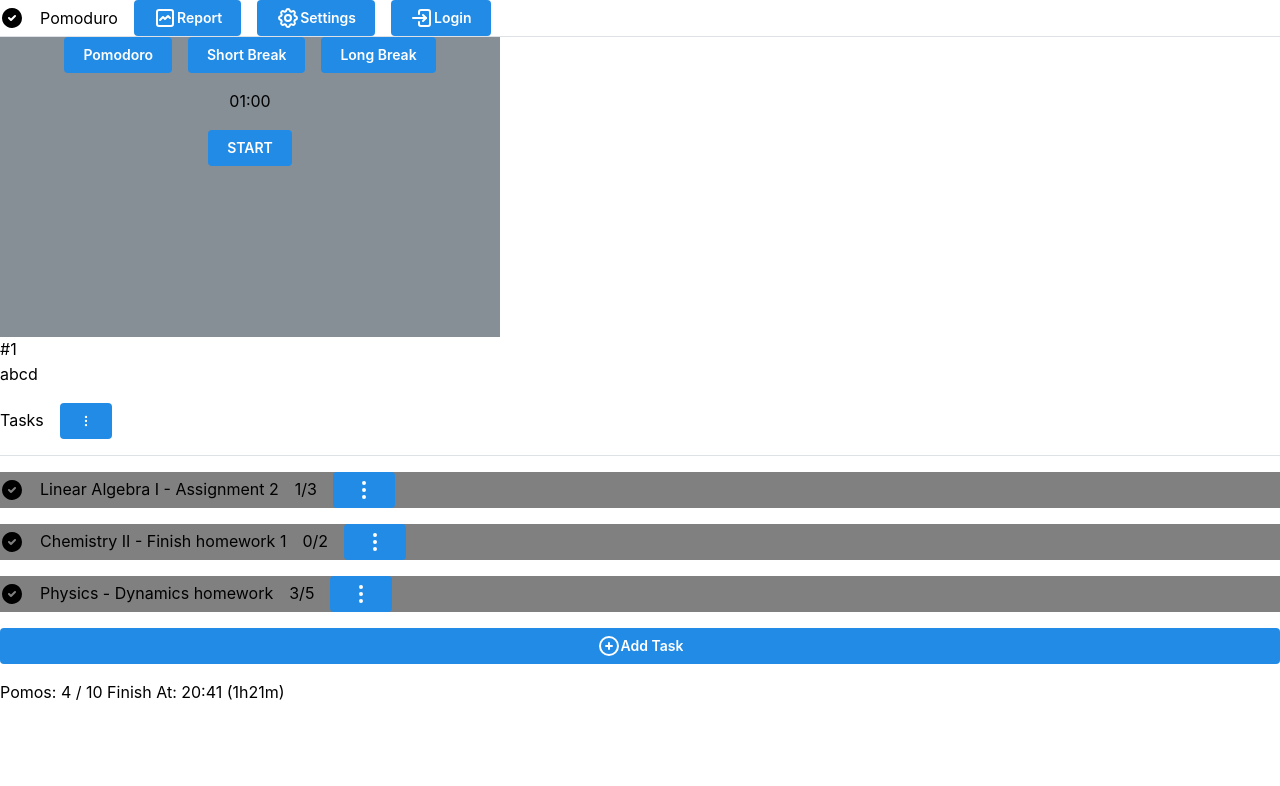
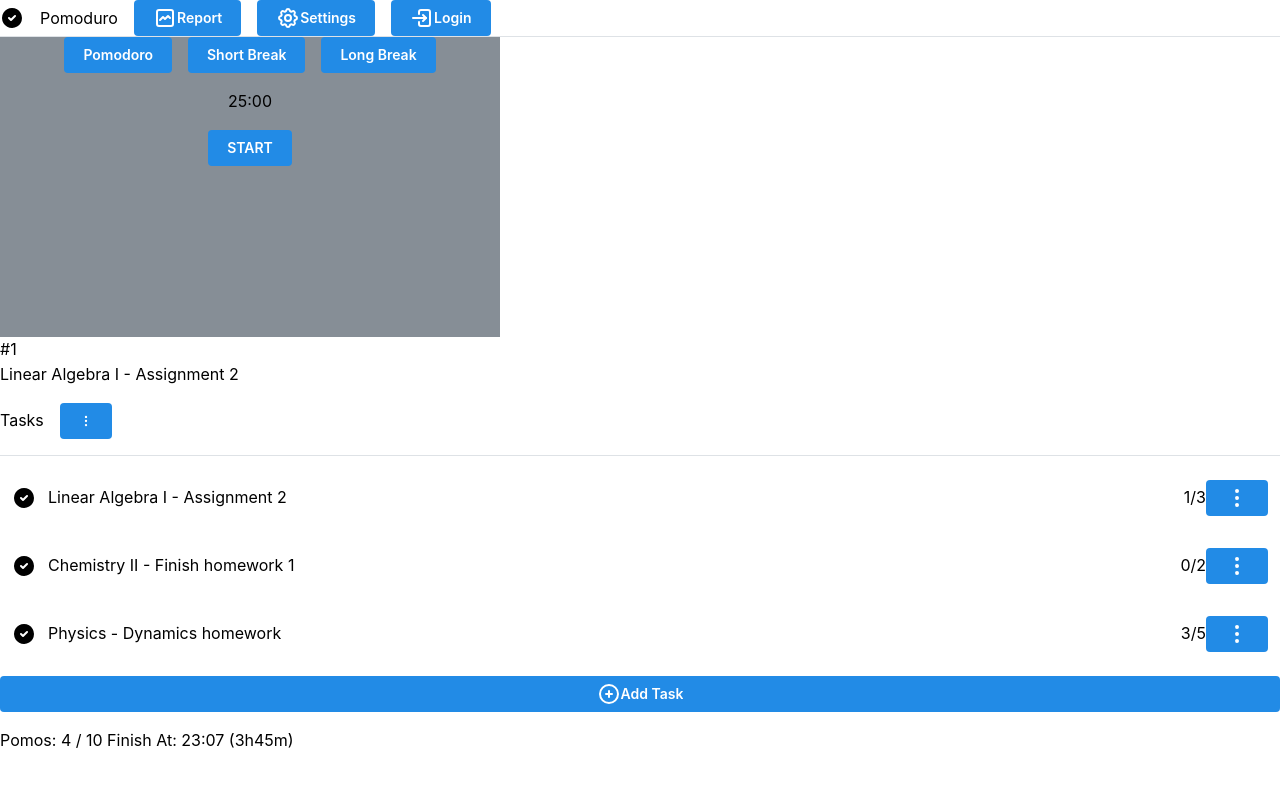
Before and after one commit to JowiAoun/Pomoduro, a React (Vite) app in the folder client/: page / in a window 1280 px wide. Shown: the top 786 px of the page. Built offline with nearby package versions, Linux system fonts and the light colour scheme.

Commit message:
Show currently selected task

```diff
--- a/client/src/App.tsx
+++ b/client/src/App.tsx
@@ -1,8 +1,8 @@
+import { MantineProvider } from "@mantine/core";
 import "@mantine/core/styles.css";
-import { MantineProvider } from "@mantine/core";
+import Header from "./Header.tsx";
+import TimerCard from "./TimerCard.tsx";
 import TaskSection from "./TaskSection.tsx";
-import TimerCard from "./TimerCard.tsx";
-import Header from "./Header.tsx";
 
 function App() {
   const userData = getUserData();
@@ -30,7 +30,7 @@ function App() {
 
 function getUserData() {
   return {
-    timerPomodoro: 1,
+    timerPomodoro: 25,
     timerShortBreak: 5,
     timerLongBreak: 15,
     autoStartBreaks: false,
--- a/client/src/Task.tsx
+++ b/client/src/Task.tsx
@@ -1,5 +1,12 @@
 import React, { useState } from "react";
-import { Button, Group, NumberInput, Stack, Text } from "@mantine/core";
+import {
+  Button,
+  Group,
+  NavLink,
+  NumberInput,
+  Stack,
+  Text,
+} from "@mantine/core";
 import {
   IconCircleCheckFilled,
   IconDotsVertical,
@@ -12,12 +19,16 @@ interface TaskProps {
   title: string;
   numCompleted: number;
   numToComplete: number;
+  setSelectedTask: (index: number) => void;
+  index: number;
 }
 
 const Task: React.FC<TaskProps> = ({
-  title: title,
+  title,
   numCompleted,
   numToComplete,
+  setSelectedTask,
+  index,
 }) => {
   const [edit, setEdit] = useState(false);
 
@@ -54,19 +65,27 @@ const Task: React.FC<TaskProps> = ({
       </Group>
     </Stack>
   ) : (
-    <div style={{ background: "gray" }}>
-      {/* TODO: Turn back into button */}
+    <NavLink
+      onClick={() => setSelectedTask(index)}
+      label={
+        <div>
           <Group>
-        <IconCircleCheckFilled></IconCircleCheckFilled>
             <Text size={"md"}>{title}</Text>
+          </Group>
+        </div>
+      }
+      leftSection={<IconCircleCheckFilled></IconCircleCheckFilled>}
+      rightSection={
+        <>
           <Text>
             {numCompleted}/{numToComplete}
           </Text>
           <Button onClick={() => setEdit(true)}>
             <IconDotsVertical></IconDotsVertical>
           </Button>
-      </Group>
-    </div>
+        </>
+      }
+    />
   );
 };
 
--- a/client/src/TaskSection.tsx
+++ b/client/src/TaskSection.tsx
@@ -1,4 +1,4 @@
-import React from "react";
+import React, { useState } from "react";
 import { Button, Divider, Group, Stack, Text } from "@mantine/core";
 import { IconCirclePlus } from "@tabler/icons-react";
 import TaskMenu from "./TaskMenu";
@@ -19,6 +19,8 @@ const TaskSection: React.FC<TasksProps> = ({
   timerLongBreak,
   longBreakInterval,
 }) => {
+  const [selectedTask, setSelectedTask] = useState(0);
+
   function getNumCompleted() {
     let n = 0;
     for (let i = 0; i < tasks.length; i++) n += tasks[i].numCompleted;
@@ -71,15 +73,17 @@ const TaskSection: React.FC<TasksProps> = ({
     date.setHours(date.getHours() + hours);
     date.setMinutes(date.getHours() + mins);
 
-    return date.getHours() + ":" + date.getMinutes();
+    return (
+      date.getHours() + ":" + date.getMinutes().toString().padStart(2, "0")
+    );
   }
 
   return (
     <Stack>
       <Text>
-        #{1}
+        #{1} {/*TODO: make 1 not static*/}
         <br></br>
-        {"abcd"}
+        {tasks[selectedTask].title}
       </Text>
 
       <Group>
@@ -94,14 +98,16 @@ const TaskSection: React.FC<TasksProps> = ({
           title={task.title}
           numCompleted={task.numCompleted}
           numToComplete={task.numToComplete}
+          setSelectedTask={setSelectedTask}
           key={index}
+          index={index}
         />
       ))}
 
       <Button>
         <IconCirclePlus></IconCirclePlus>Add Task
       </Button>
-      {/*TODO: complete finish time and use current time to get finish at*/}
+
       <Text>
         Pomos: {getNumCompleted()} / {getNumToComplete()} Finish At:{" "}
         {getFinishTimeStr()} ({getRemainingTimeStr()})
```
Lines whose indentation alone changed are shown as unchanged.
